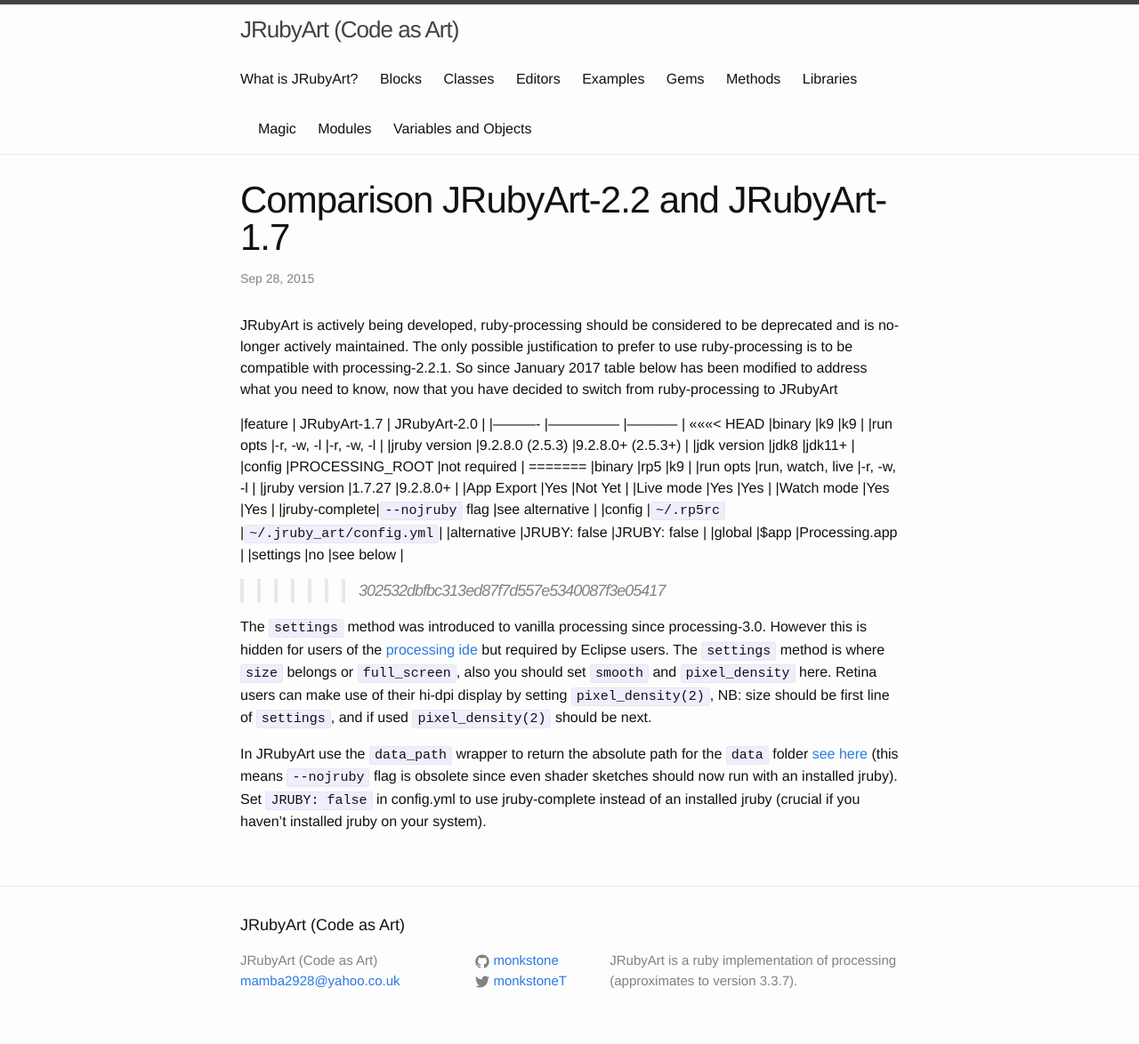
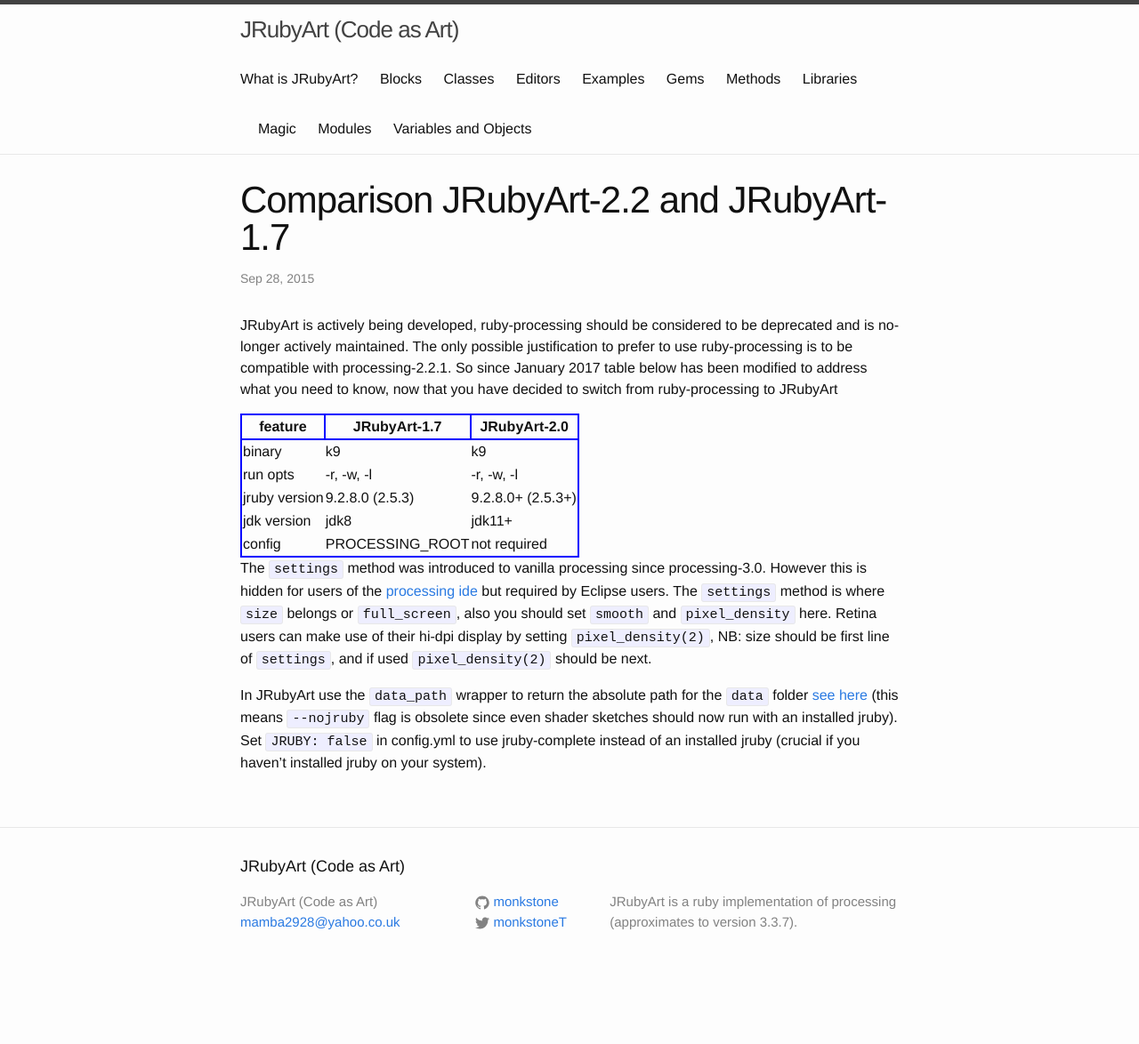
Before and after one commit to ruby-processing/JRubyArt, a Jekyll site: the page built from _posts/2015-09-28-comparison.md, in a window 1280 px wide. Shown: the whole page at 89% size. Built offline with Jekyll 4.4.1, drawn with Linux system fonts in a browser that asks for light colours; after the commit the page ends 1108 px from its top, so only the background shows below that.

Commit message:
Update 2015-09-28-comparison.md

```diff
--- a/_posts/2015-09-28-comparison.md
+++ b/_posts/2015-09-28-comparison.md
@@ -21,25 +21,12 @@
 
 |feature       |  JRubyArt-1.7     |  JRubyArt-2.0           |
 |----------    |---------------    |-----------              |
-<<<<<<< HEAD
 |binary        |k9                 |k9                       |
 |run opts      |-r, -w, -l         |-r, -w, -l               |
 |jruby version |9.2.8.0 (2.5.3)    |9.2.8.0+  (2.5.3+)       |
 |jdk version   |jdk8               |jdk11+                   |
 |config        |PROCESSING_ROOT    |not required             |
-=======
-|binary        |rp5                |k9                       |
-|run opts      |run, watch, live   |-r, -w, -l               |
-|jruby version |1.7.27             |9.2.8.0+                 |
-|App Export    |Yes                |Not Yet                  |
-|Live mode     |Yes                |Yes                      |
-|Watch mode    |Yes                |Yes                      |
-|jruby-complete|`--nojruby` flag   |see alternative          |
-|config        |`~/.rp5rc`         |`~/.jruby_art/config.yml`|
-|alternative   |JRUBY: false       |JRUBY: false             |
-|global        |$app               |Processing.app           |
-|settings      |no                 |see below                |
->>>>>>> 302532dbfbc313ed87f7d557e5340087f3e05417
+
 
 The `settings` method was introduced to vanilla processing since processing-3.0. However this is hidden for users of the [processing ide][settings] but required by Eclipse users. The `settings` method is where `size` belongs or `full_screen`, also you should set `smooth` and `pixel_density` here. Retina users can make use of their hi-dpi display by setting `pixel_density(2)`, NB: size should be first line of `settings`, and if used `pixel_density(2)` should be next.
 
```
